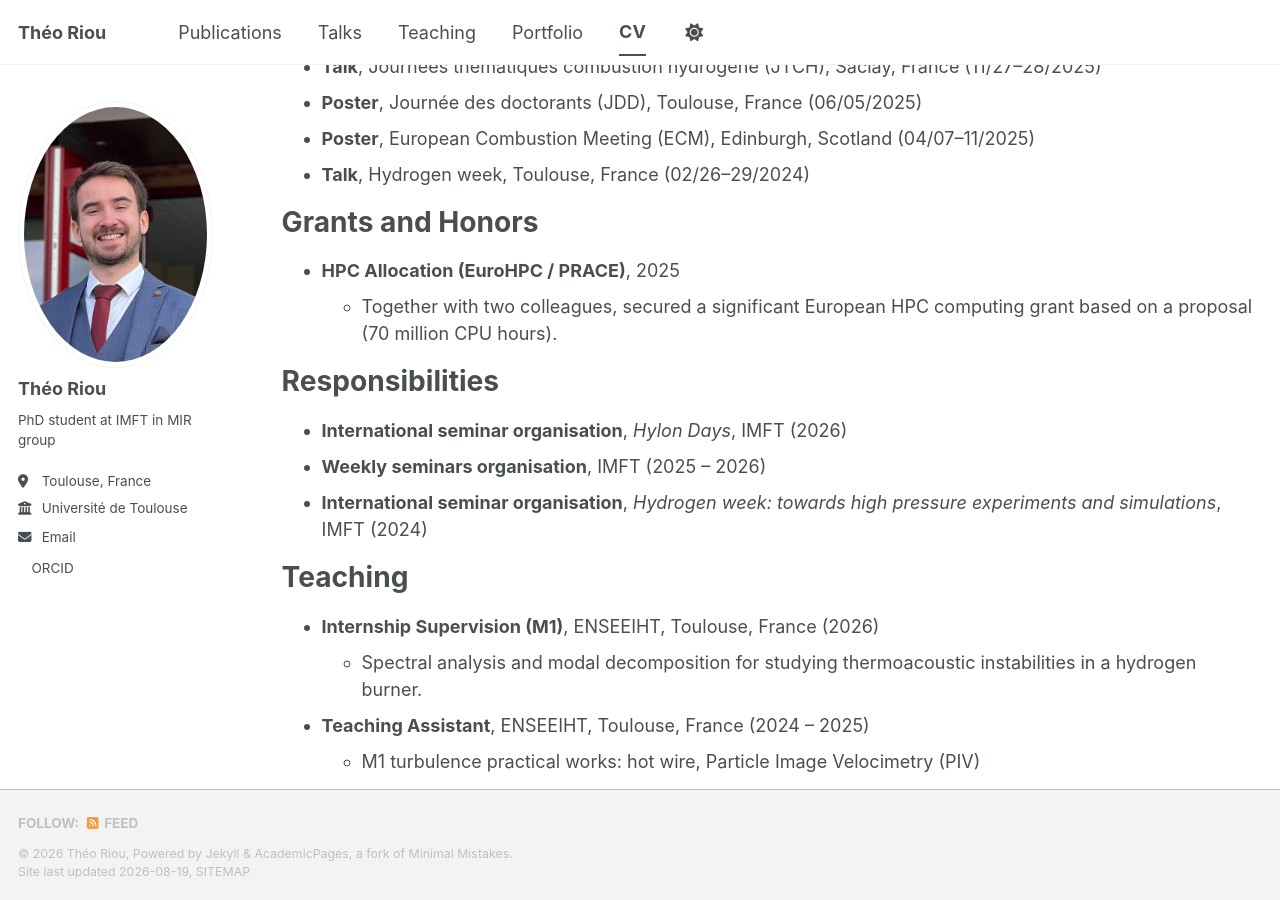
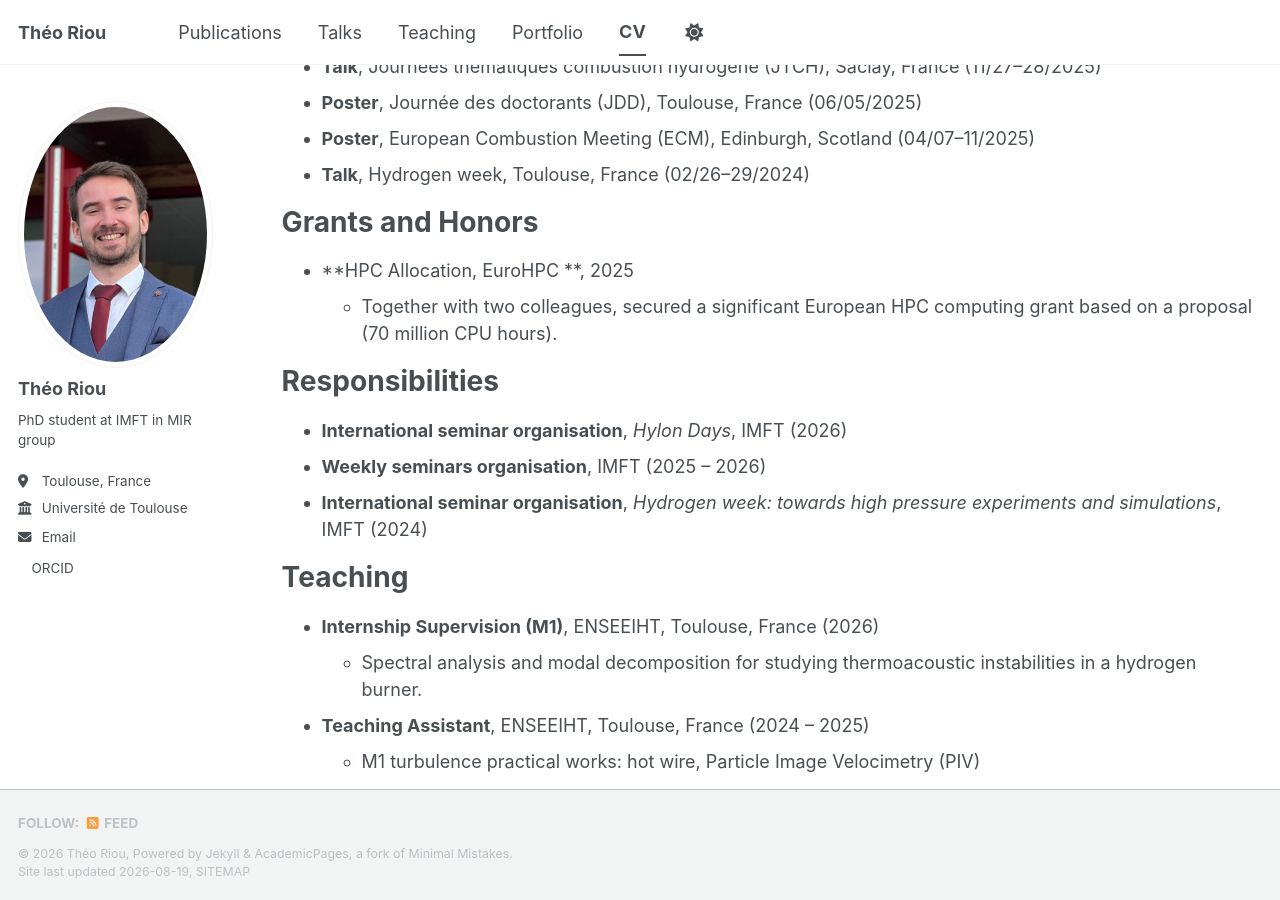
Before and after one commit to thriou/thriou.github.io, a Jekyll site: the page built from _pages/cv.md, in a window 1280 px wide and 900 px high, scrolled down 1136 px. Built offline with Jekyll 4.4.1, drawn with Linux system fonts in a browser that asks for light colours; formulas are drawn with MathJax 3; a style sheet for code colours, icons or effects is not loaded.

Commit message:
Update cv.md

```diff
--- a/_pages/cv.md
+++ b/_pages/cv.md
@@ -49,7 +49,7 @@ Talks and Poster Sessions
 
 Grants and Honors
 ======
-* **HPC Allocation (EuroHPC / PRACE)**, 2025
+* **HPC Allocation, EuroHPC **, 2025
   * Together with two colleagues, secured a significant European HPC computing grant based on a proposal (70 million CPU hours).
 
 Responsibilities
```
